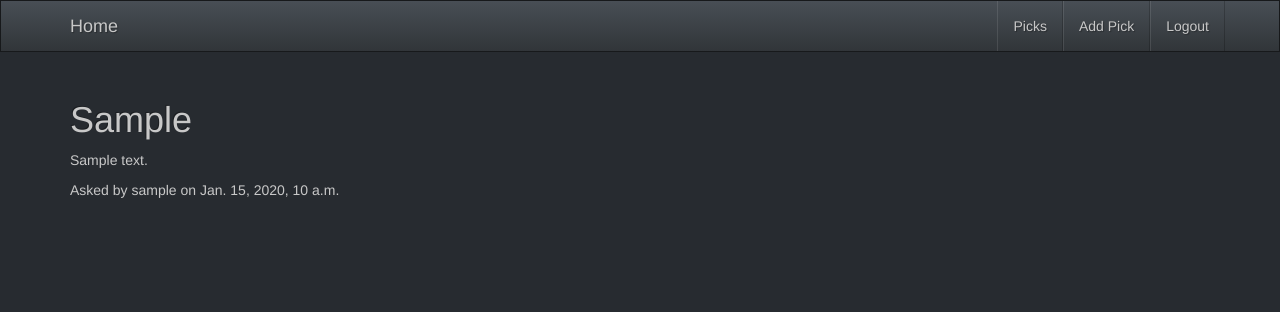
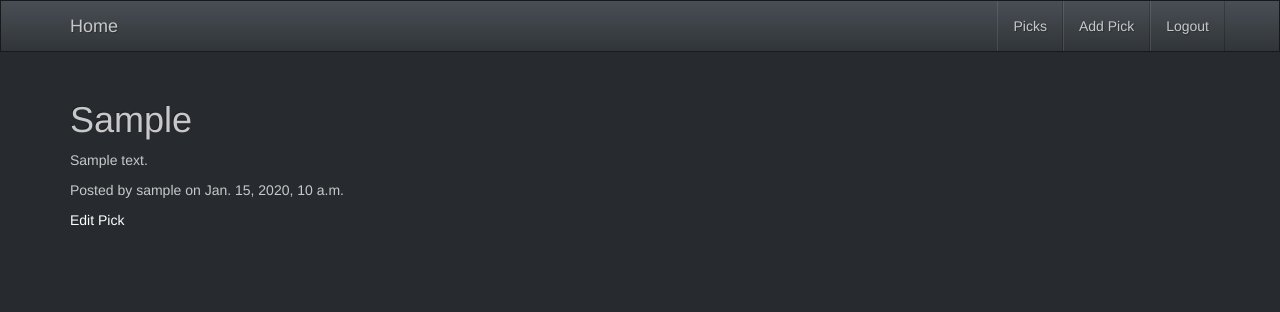
Before and after one commit to pdibuono/gambling_forum, a Django app: page /pick/1/ in a window 1280 px wide. Shown: the top 312 px of the page. Run offline with Django 3.2, Linux system fonts and the light colour scheme; a user stored in the database is signed in; tables that the repository leaves empty hold one stand-in row (values such as "Sample post"); some libraries are stand-ins or nearby versions.

Commit message:
Add pick update view

```diff
--- a/core/urls.py
+++ b/core/urls.py
@@ -8,4 +8,5 @@ urlpatterns = patterns('',
      url(r'^pick/create/$', PickCreateView.as_view(), name='pick_create'),
      url(r'pick/$', PickListView.as_view(), name='pick_list'),
      url(r'pick/(?P<pk>\d+)/$', PickDetailView.as_view(), name='pick_detail'),
+     url(r'^pick/update/(?P<pk>\d+)/$', PickUpdateView.as_view(), name='pick_update'),
 )
--- a/core/views.py
+++ b/core/views.py
@@ -1,5 +1,5 @@
 from django.shortcuts import render
-from django.views.generic import TemplateView, CreateView, ListView, DetailView
+from django.views.generic import TemplateView, CreateView, ListView, DetailView, UpdateView
 from django.core.urlresolvers import reverse_lazy
 from .models import *
 
@@ -25,3 +25,8 @@ class PickListView(ListView):
 class PickDetailView(DetailView):
     model = Pick
     template_name = 'pick/pick_detail.html'
+
+class PickUpdateView(UpdateView):
+    model = Pick
+    template_name = 'pick/pick_form.html'
+    fields = ['sport', 'description']
--- a/templates/pick/pick_detail.html
+++ b/templates/pick/pick_detail.html
@@ -2,5 +2,8 @@
 {% block content %}
 <h1>{{ pick.sport }}</h1>
 <p>{{ pick.description }}</p>
-  <p>Asked by {{ pick.user.username }} on {{ pick.created_at }}</p>
+  <p>Posted by {{ pick.user.username }} on {{ pick.created_at }}</p>
+{% if pick.user == user %}
+<p><a href="{% url 'pick_update' pk=pick.id %}">Edit Pick</a></p>
+{% endif %}
 {% endblock %}
--- a/templates/pick/pick_list.html
+++ b/templates/pick/pick_list.html
@@ -3,7 +3,7 @@
 {% for pick in object_list %}
 <div class="panel">
   <h3><a href="{{ pick.get_absolute_url }}">{{ pick.sport }}</a></h3>
-  <p>Asked by {{ pick.user.username }} on {{ pick.created_at }}</p>
+  <p>Posted by {{ pick.user.username }} on {{ pick.created_at }}</p>
 </div>
 {% endfor %}
 {% endblock %}
```
